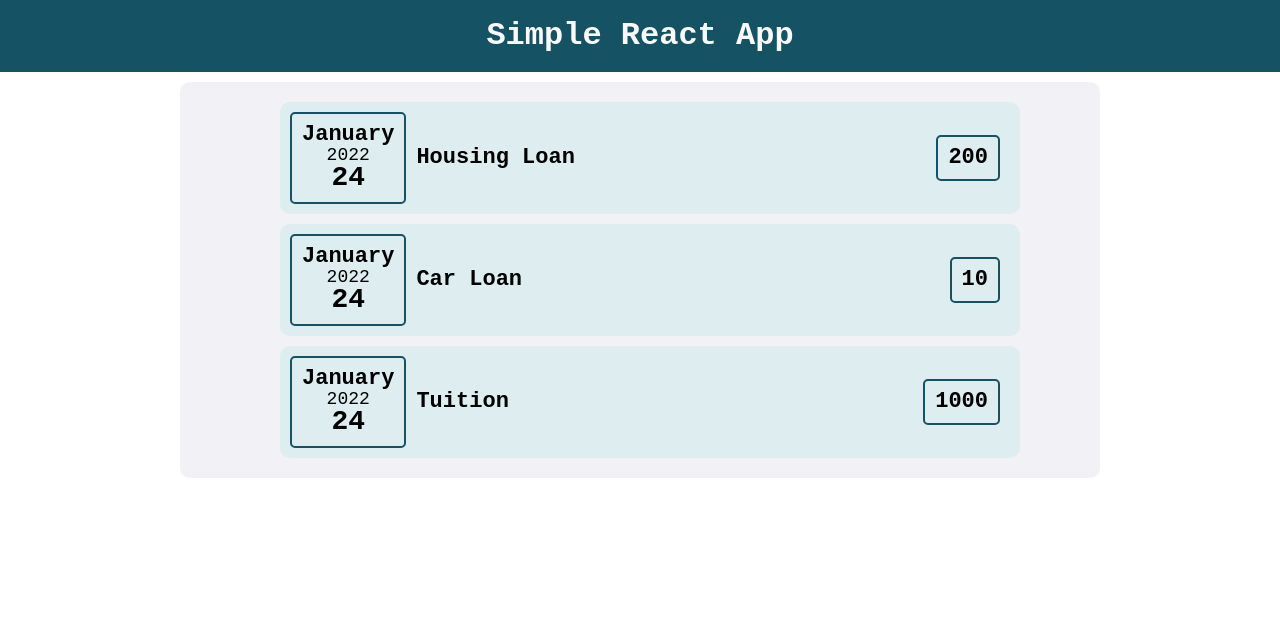
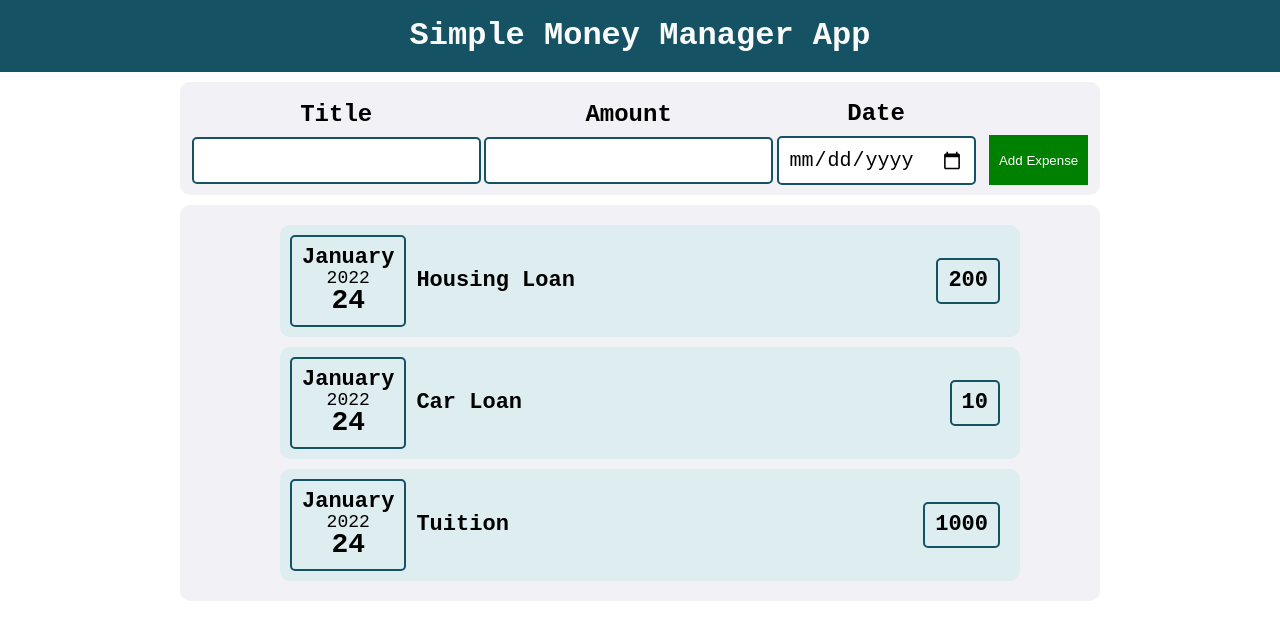
Before and after one commit to joshjoshuap/Learn-React, a React (Create React App) app in the folder simple-react/: page / in a window 1280 px wide. Shown: the top 640 px of the page. Built offline with nearby package versions, Linux system fonts and the light colour scheme.

Commit message:
form event handling, usestate, passing props data

```diff
--- a/simple-react/src/App.js
+++ b/simple-react/src/App.js
@@ -1,13 +1,21 @@
 import React from "react";
-import Expenses from "./js/Expenses";
+import Expenses from "./js/Expenses"; // importing data
 import ExpenseItem from "./components/Expense/ExpenseItem";
+import NewExpense from "./components/Expense/NewExpense";
 import Heading from "./components/UI/Heading";
 import Card from "./components/UI/Card";
 
 const App = () => {
+  const addExpense = (expense) => {
+    console.log(expense);
+  };
+
   return (
     <div>
       <Heading />
+      {/* Get the value of addingExpense from saveExpenseData in NewExpense*/}
+      <NewExpense addingExpense={addExpense} />
+      {/* Pass the value of addingExpense to addExpense function*/}
       <Card>
         {/* Loop Expenses and pass value to ExpensesItem*/}
         {Expenses.map((expense) => (
--- a/simple-react/src/components/Expense/ExpenseDate.jsx
+++ b/simple-react/src/components/Expense/ExpenseDate.jsx
@@ -1,9 +1,11 @@
+// Getting props from ExpensItem
 const ExpenseDate = (props) => {
   // Getting user Date
   const month = props.date.toLocaleString("en-US", { month: "long" });
   const day = props.date.toLocaleString("en-US", { day: "2-digit" });
   const year = props.date.getFullYear();
 
+  // return equivalent date value
   return (
     <div className="expense-date">
       <div className="expense-date_month">{month}</div>
--- /dev/null
+++ b/simple-react/src/components/Expense/ExpenseForm.jsx
@@ -0,0 +1,75 @@
+import { useState } from "react";
+import "../../css/index.css";
+
+// Getting props from NewExpense
+const ExpenseForm = (props) => {
+  const [inputTitle, setInputTitle] = useState("");
+  const [inputAmount, setInputAmount] = useState("");
+  const [inputDate, setInputDate] = useState("");
+
+  const changeTitle = (event) => {
+    setInputTitle(event.target.value);
+  };
+
+  const changeAmount = (event) => {
+    setInputAmount(event.target.value);
+  };
+
+  const changeDate = (event) => {
+    setInputDate(event.target.value);
+  };
+
+  // execute after form button clicked
+  const submitForm = (event) => {
+    event.preventDefault(); // prevent to load whole page
+
+    // Getting value from change functions and pass to variable
+    const expenseData = {
+      title: inputTitle,
+      amount: inputAmount,
+      date: new Date(inputDate),
+    };
+
+    props.SavingExpenseData(expenseData); // pass expenseData object to NewExpense - SavingExpense attribute
+
+    // Reset the input to empty - blank
+    setInputTitle("");
+    setInputAmount("");
+    setInputDate("");
+  };
+
+  return (
+    <form className="expense-form" onSubmit={submitForm}>
+      <div className="form-control">
+        <label for="title">Title</label>
+        <input
+          type="text"
+          name="title"
+          value={inputTitle}
+          onChange={changeTitle}
+        />
+      </div>
+      <div className="form-control">
+        <label for="amount">Amount</label>
+        <input
+          type="text"
+          name="amount"
+          value={inputAmount}
+          onChange={changeAmount}
+        />
+      </div>
+      <div className="form-control">
+        <label for="date">Date</label>
+        <input
+          type="date"
+          name="date"
+          value={inputDate}
+          onChange={changeDate}
+        />
+      </div>
+      <button className="form-btn">Add Expense</button>
+    </form>
+  );
+};
+
+export default ExpenseForm;
--- a/simple-react/src/components/Expense/ExpenseItem.jsx
+++ b/simple-react/src/components/Expense/ExpenseItem.jsx
@@ -2,11 +2,12 @@ import ExpenseDate from "./ExpenseDate";
 import Card from "../UI/Card";
 import "../../css/index.css";
 
+// Getting props from App, generate item list
 const ExpenseItem = (props) => {
   return (
     <div className="container">
       <Card className="expense-item">
-        <ExpenseDate date={props.date} /> {/* Call ExpensDate*/}
+        <ExpenseDate date={props.date} /> {/* pass value to ExpensDate*/}
         <div className="expense-item_description">
           <div>{props.title}</div>
           <div className="expense-item_amount">{props.amount}</div>
--- /dev/null
+++ b/simple-react/src/components/Expense/NewExpense.jsx
@@ -0,0 +1,23 @@
+import ExpenseForm from "./ExpenseForm";
+import "../../css/index.css";
+import Card from "../UI/Card";
+
+const NewExpense = (props) => {
+  const saveExpenseData = (inputtedExpenseData) => {
+    const expenseData = {
+      ...inputtedExpenseData, // get all objects using spread operator
+      id: Math.random().toString(), // generate random id
+    };
+    props.addingExpense(expenseData); // pass new generated expenseData to App - addingExpense attribute
+  };
+
+  return (
+    <Card>
+      {/* Get the value of SavingExpenseData from submitForm in Expense Form*/}
+      <ExpenseForm SavingExpenseData={saveExpenseData} />
+      {/* Pass the value of SavingExpenseData to function saveExpenseData*/}
+    </Card>
+  );
+};
+
+export default NewExpense;
--- a/simple-react/src/components/UI/Heading.jsx
+++ b/simple-react/src/components/UI/Heading.jsx
@@ -3,7 +3,7 @@ import "../../css/index.css";
 const Heading = () => {
   return (
     <div className="header">
-      <h1> Simple React App</h1>
+      <h1> Simple Money Manager App</h1>
     </div>
   );
 };
```
